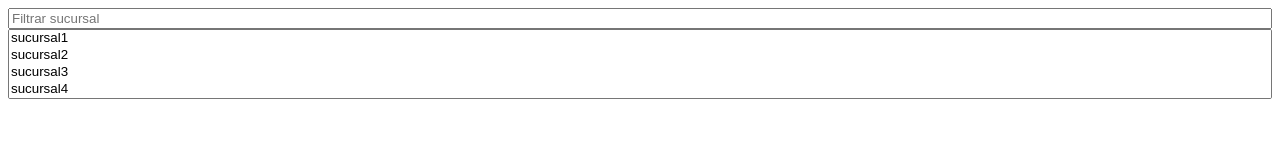
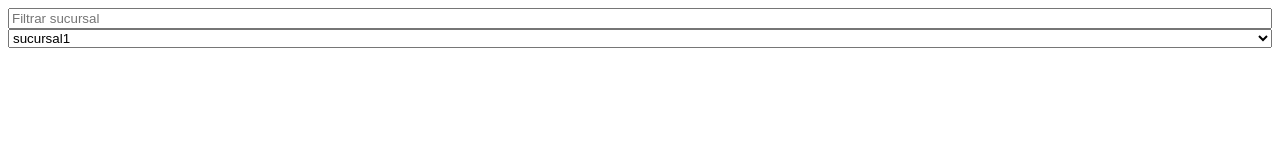
Before and after one commit to Memo56-FB/componente-select, a plain HTML site: page index.html in a window 1280 px wide. Drawn offline with Linux system fonts and the light colour scheme.

Commit message:
quitar opción multiple

```diff
--- a/index.html
+++ b/index.html
@@ -11,7 +11,7 @@
     <div class="prueba">
         <form class="branches">
             <input class="branches__input" placeholder="Filtrar sucursal" type="search">
-            <select name="branches" class="branches__select" multiple >
+            <select name="branches" class="branches__select">
                 <option value="sucursal1">sucursal1</option>
                 <option value="sucursal2">sucursal2</option>
                 <option value="sucursal3">sucursal3</option>
```
